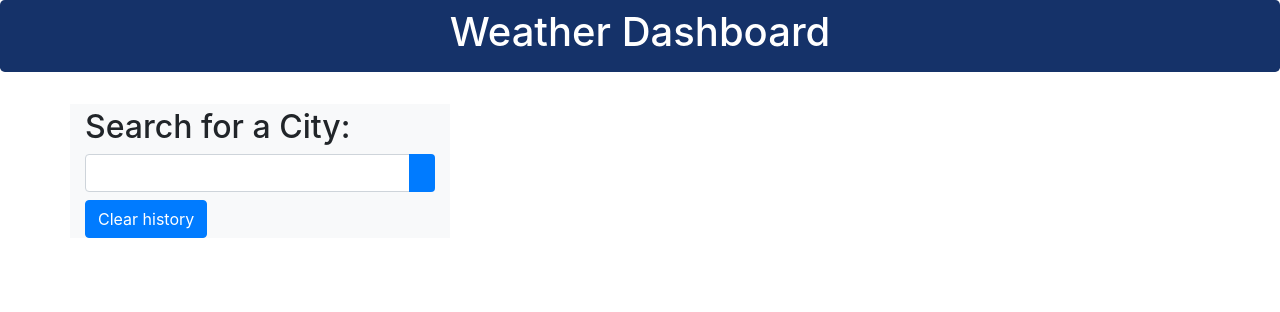
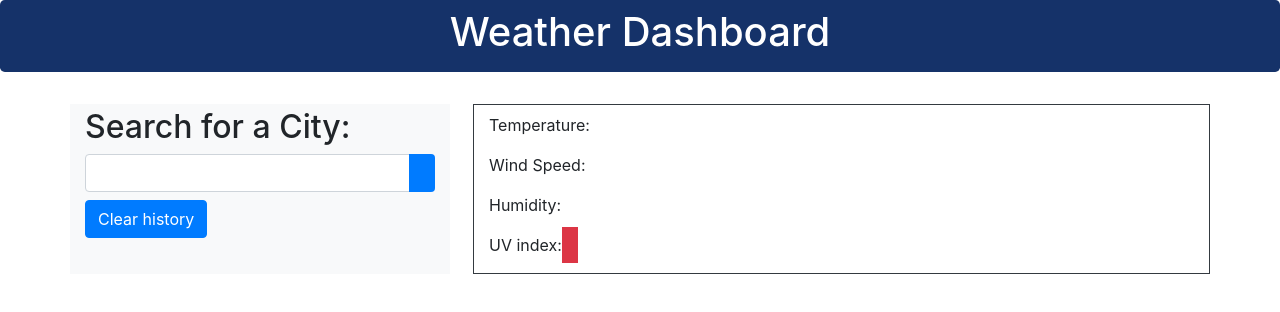
Before and after one commit to StephenSaylor/Weather-Dashboard, a plain HTML site: page index.html in a window 1280 px wide. Drawn offline with nearby package versions, Linux system fonts and the light colour scheme.

Commit message:
current city info  container

```diff
--- a/index.html
+++ b/index.html
@@ -24,9 +24,17 @@
                 </div>
                 <button class=" btn btn-primary" type="button" id="clear-history">Clear history</button>
                 <ul class="list-group">
-
                 </ul>
             </div>
-
+			<div class="col-sm-8">
+                <div class="row ml-2 border border-dark">
+                    <div class="col-sm-12" id="current-weather">
+                        <h3 class="city-name mb-1 mt-2 bolder" id="current-city"></h3>
+                        <p>Temperature:<span class="current" id="temperature"></span></p>
+                        <p>Wind Speed:<span class="current" id="wind-speed"></span></p>
+						<p>Humidity:<span class="current" id="humidity"></span></p>
+                        <p>UV index:<span class="current bg-danger py-2 px-2 text-white" id="uv-index"></span></p>
+                    </div>
+                </div>
 </body>
 </html>
```
